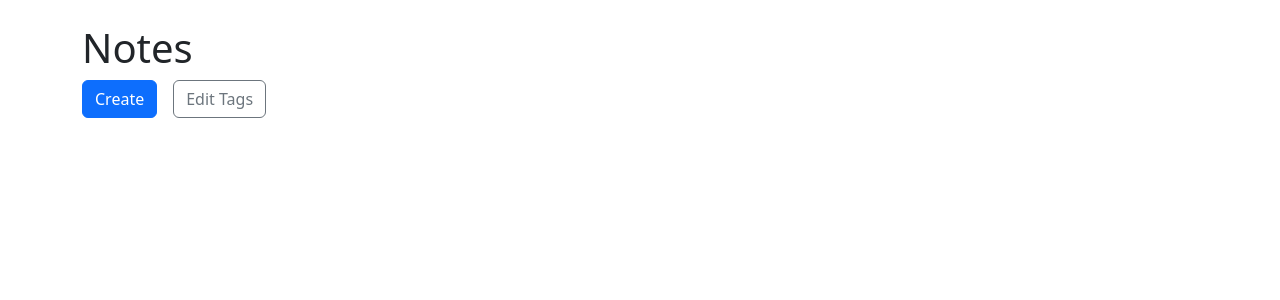
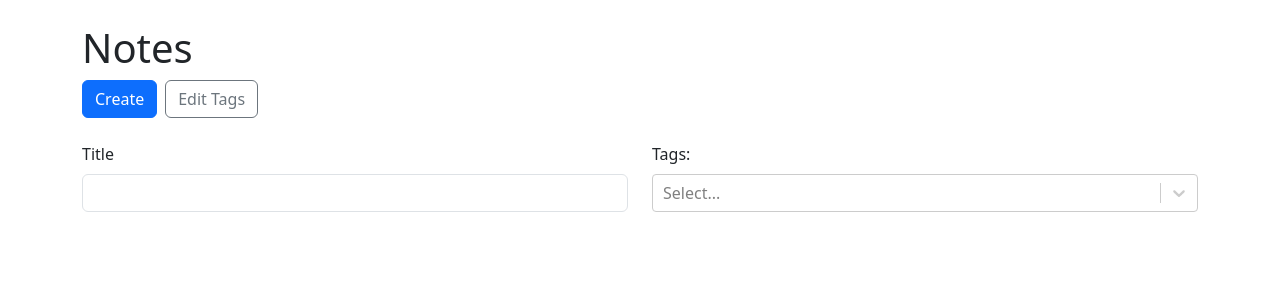
Before and after one commit to KahrimanRr/Note, a React (Vite) app: page / in a window 1280 px wide. Shown: the top 300 px of the page. Built offline with nearby package versions, Linux system fonts and the light colour scheme.

Commit message:
updated home page

```diff
--- a/src/App.tsx
+++ b/src/App.tsx
@@ -65,7 +65,10 @@
   return (
     <Container className="my-4">
       <Routes>
-        <Route path="/" element={<NoteList />} />
+        <Route
+          path="/"
+          element={<NoteList notes={notesWitsTags} availableTags={tags} />}
+        />
         <Route
           path="/new"
           element={
--- a/src/NoteList.tsx
+++ b/src/NoteList.tsx
@@ -1,21 +1,120 @@
-import { Button, Col, Row, Stack } from "react-bootstrap";
+import { useState, useMemo } from "react";
+import { Badge, Button, Card, Col, Form, Row, Stack } from "react-bootstrap";
 import { Link } from "react-router-dom";
+import ReactSelect from "react-select";
+import { Tag } from "./App";
+type SimplifiedNote = {
+  tags: Tag[];
+  title: string;
+  id: string;
+};
+type NoteListProps = {
+  availableTags: Tag[];
+  notes: SimplifiedNote[];
+};
 
-export function NoteList() {
+export function NoteList({ availableTags, notes }: NoteListProps) {
+  const [selectedTags, setSelectedTags] = useState<Tag[]>([]);
+  const [title, setTitle] = useState("");
+  const filteredNotes = useMemo(() => {
+    return notes.filter((note) => {
+      return (
+        (title === "" ||
+          note.title.toLowerCase().includes(title.toLowerCase())) &&
+        (selectedTags.length === 0 ||
+          selectedTags.every((tag) =>
+            note.tags.some((noteTag) => noteTag.id === tag.id)
+          ))
+      );
+    });
+  }, [title, selectedTags, notes]);
   return (
     <>
-      <Row>
+      <Row className="align-items-center mb-4">
         <Col>
           <h1>Notes</h1>
         </Col>
         <Col xs="auto"></Col>
-        <Stack gap={3} direction="horizontal">
+        <Stack gap={2} direction="horizontal">
           <Link to="/new">
             <Button variant="primary">Create</Button>
           </Link>
           <Button variant="outline-secondary">Edit Tags</Button>
         </Stack>
       </Row>
+      <Form>
+        <Row className="mb-4">
+          <Col>
+            <Form.Group controlId="title">
+              <Form.Label>Title</Form.Label>
+              <Form.Control
+                type="text"
+                value={title}
+                onChange={(e) => setTitle(e.target.value)}
+              />
+            </Form.Group>
+          </Col>
+          <Col>
+            <Form.Group controlId="tags">
+              <Form.Label>Tags:</Form.Label>
+              <ReactSelect
+                value={selectedTags.map((tag) => {
+                  return {
+                    label: tag.label,
+                    value: tag.id,
+                  };
+                })}
+                options={availableTags.map((tag) => {
+                  return { label: tag.label, value: tag.id };
+                })}
+                onChange={(tags) => {
+                  setSelectedTags(
+                    tags.map((tag) => {
+                      return { label: tag.label, id: tag.value };
+                    })
+                  );
+                }}
+                isMulti
+              />
+            </Form.Group>
+          </Col>
+        </Row>
+      </Form>
+      <Row xs={1} sm={2} lg={3} xl={4} className="g-3">
+        {filteredNotes.map((note) => (
+          <Col key={note.id}>
+            <NoteCard id={note.id} title={note.title} tags={note.tags} />
+          </Col>
+        ))}
+      </Row>
     </>
   );
+
+  function NoteCard({ id, title, tags }: SimplifiedNote) {
+    return (
+      <Card as={Link} to={`/${id}`}>
+        <Card.Body>
+          <Stack
+            gap={2}
+            className="align-items-center justify-content-center h-100"
+          >
+            <span className="fs-5">{title}</span>
+            {tags.length > 0 && (
+              <Stack
+                gap={1}
+                direction="horizontal"
+                className="justify-content-center flex-wrap"
+              >
+                {tags.map((tag) => (
+                  <Badge className="text-truncate" key={tag.id}>
+                    {tag.label}
+                  </Badge>
+                ))}
+              </Stack>
+            )}
+          </Stack>
+        </Card.Body>
+      </Card>
+    );
+  }
 }
```
Also changed, not shown: src/NoteList.module.css (added, +9 -0 lines).
